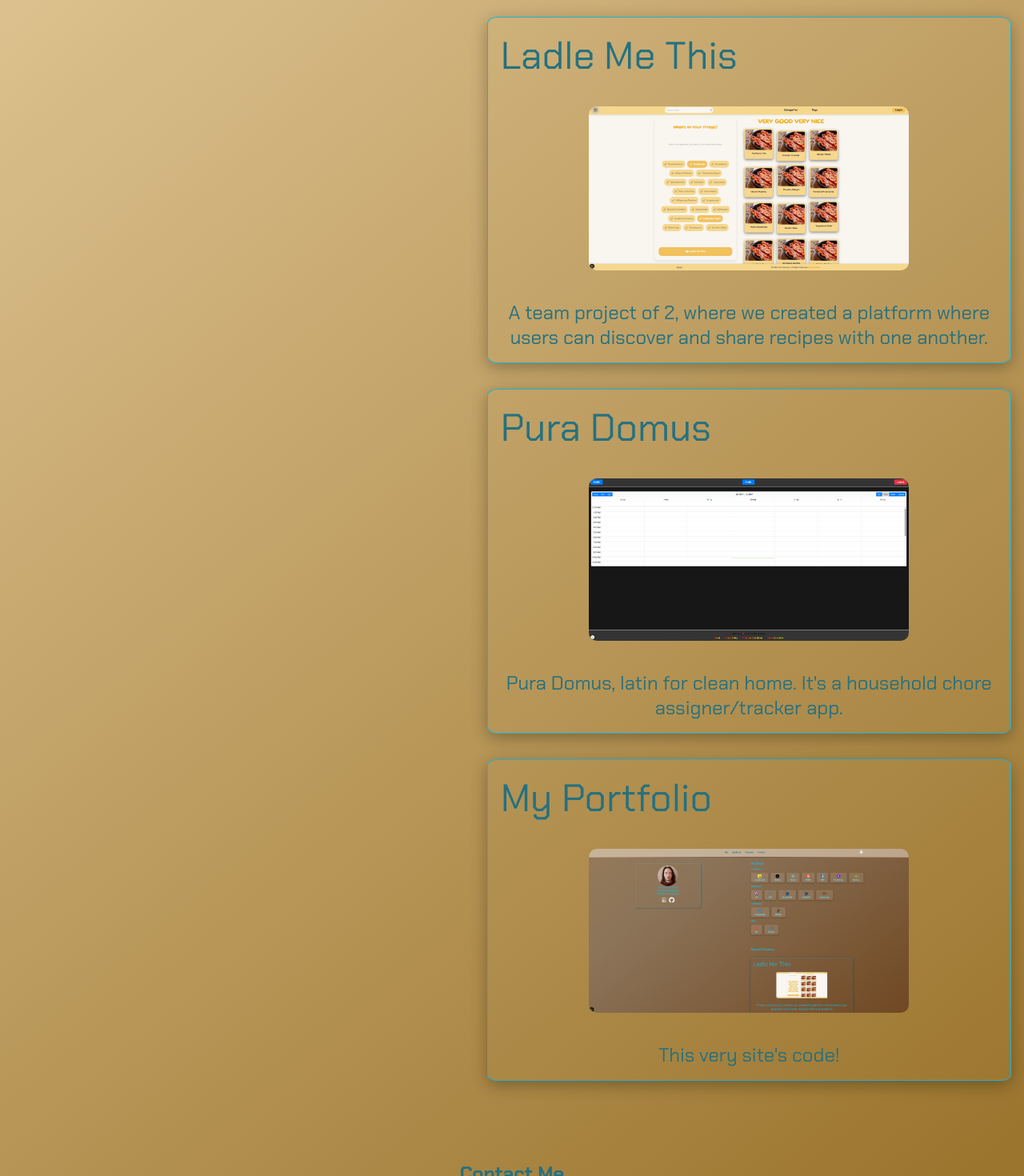
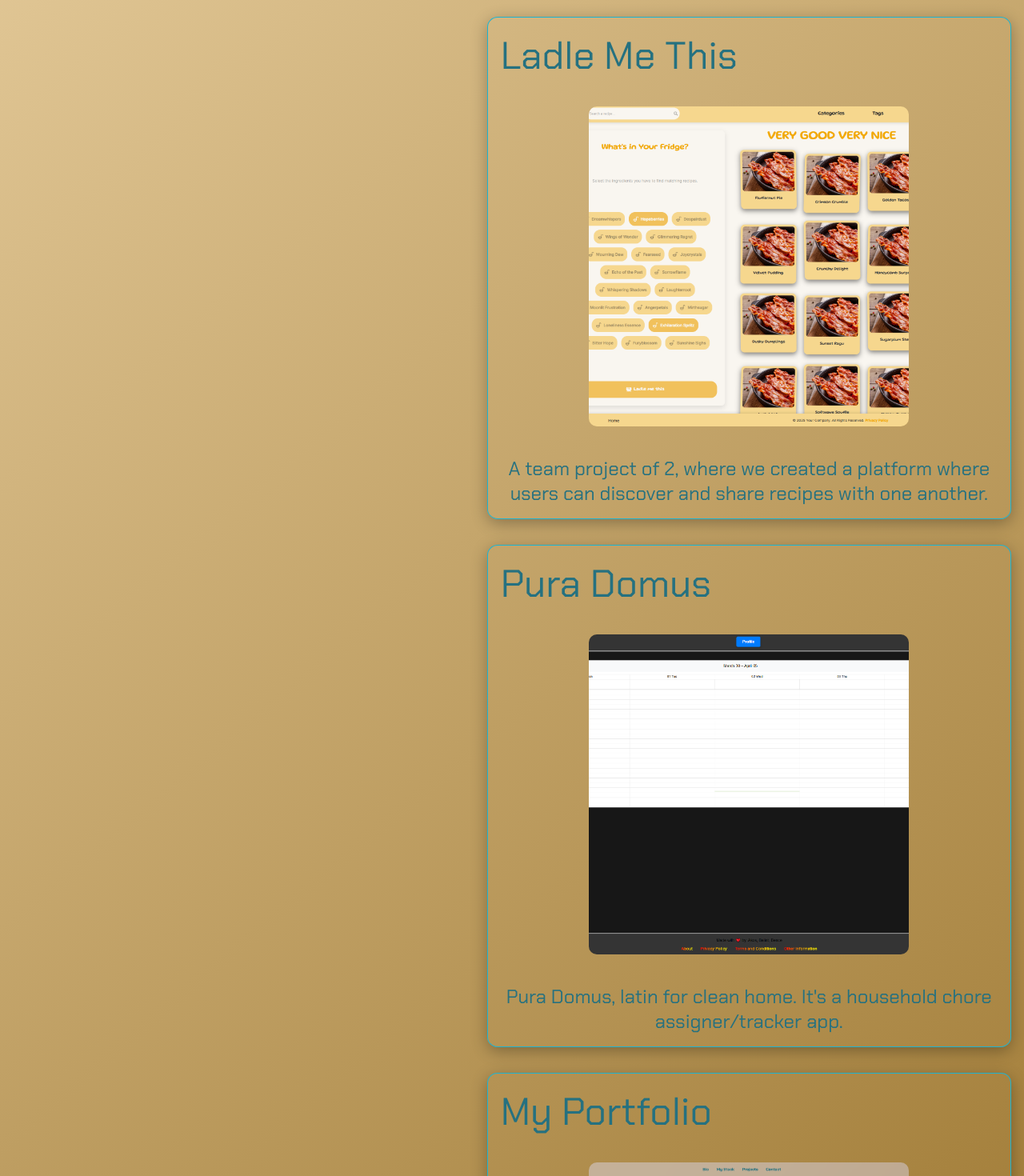
Before and after one commit to vulpes556/portfolio, a Next.js app: page / in a window 1280 px wide. Shown: the part 940-2410 px from the top of the page at 80% size. Built offline with nearby package versions, Linux system fonts and the light colour scheme.

Commit message:
forgot to stage these from prev commit

```diff
--- a/components/Projects/Projects.css
+++ b/components/Projects/Projects.css
@@ -4,6 +4,10 @@
     align-items: stretch;
     gap: 2rem;
     margin: 1rem;
+}
+
+.projects-main img {
+    object-fit: cover;
 }
 
 .project {
--- a/components/Projects/Projects.jsx
+++ b/components/Projects/Projects.jsx
@@ -1,6 +1,10 @@
 "use client"
 import "./Projects.css";
 import Image from "next/image";
+import portfolioPic from "@/public/portfolio3.png"
+import householdPic from "@/public/household.png"
+import ladleMeThisPic from "@/public/ladleMe.png"
+
 
 export default function Projects() {
     return (
@@ -10,7 +14,7 @@ export default function Projects() {
             <div className="project" onClick={() => window.open("https://github.com/LadleMeThis/LadleMeThis", "_blank")}>
                 <div className="project-name">Ladle Me This</div>
                 <div className="img-container hover">
-                    <Image layout="intrinsic" width={400} height={400} alt="Picture from a project" src={"/ladleMe.png"} />
+                    <Image width={400} height={400} alt="Picture from a project" src={ladleMeThisPic} />
                 </div>
                 <div className="project-description">
                     A team project of 2, where we created a platform where users can discover and share recipes with one another.
@@ -20,7 +24,7 @@ export default function Projects() {
             <div className="project" onClick={() => window.open("https://github.com/BenceV95/HousholdResponsibilitySharingApp", "_blank")}>
                 <div className="project-name">Pura Domus</div>
                 <div className="img-container">
-                    <Image layout="intrinsic" width={400} height={400} alt="Picture from a project" src={"/household.png"} />
+                    <Image width={400} height={400} alt="Picture from a project" src={householdPic} />
                 </div>
                 <div className="project-description">
                     Pura Domus, latin for clean home. It's a household chore assigner/tracker app.
@@ -30,7 +34,7 @@ export default function Projects() {
             <div className="project" onClick={() => window.open("https://github.com/vulpes556/portfolio", "_blank")}>
                 <div className="project-name">My Portfolio</div>
                 <div className="img-container">
-                    <Image layout="intrinsic" width={400} height={400} alt="Picture from a project" src={"/portfolio3.png"} />
+                    <Image width={400} height={400} alt="Picture from a project" src={portfolioPic} />
                 </div>
                 <div className="project-description">This very site's code!</div>
             </div>
```
